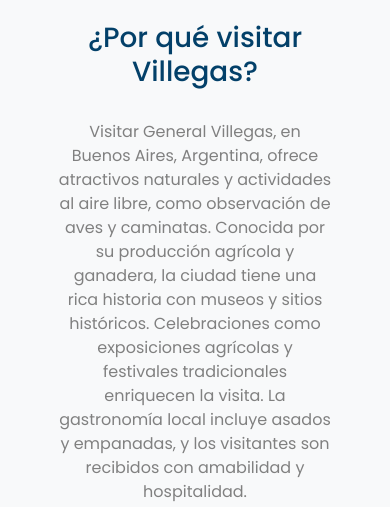
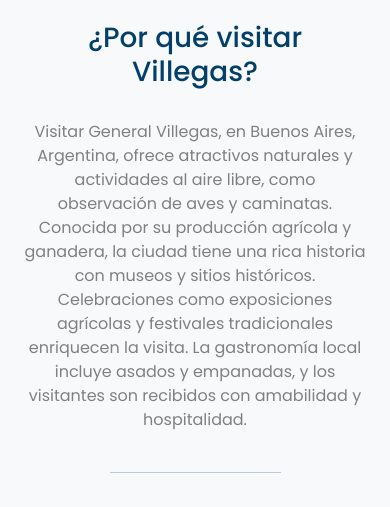
Before and after one commit to alejoag/visitavillegas, a plain HTML site: page index.html in a window 390 px wide. Shown: the part 372-879 px from the top of the page. Drawn offline with nearby package versions, Linux system fonts and the light colour scheme.

Commit message:
cambio doce

```diff
--- a/css/styles.css
+++ b/css/styles.css
@@ -437,6 +437,11 @@ footer ul li a i:hover,
         padding-top: 24px;
     }
 }
+@media screen and (max-width: 910px) {
+    main p{
+        width: 100%;
+    }
+}
 @media screen and (max-width: 740px) {
     .card-display {
         grid-template-areas:
```
